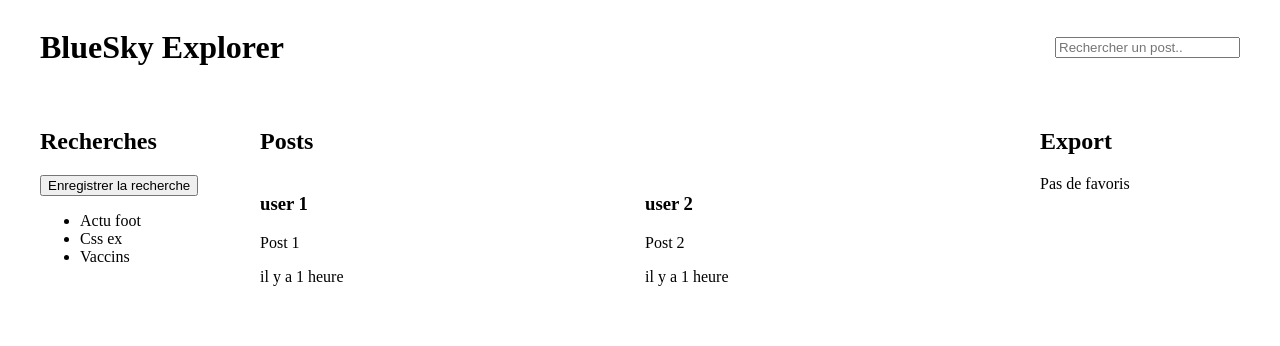
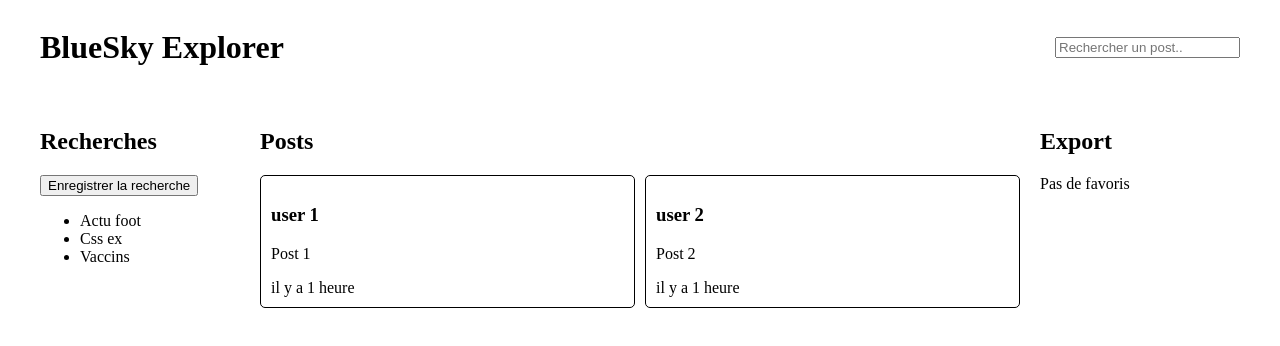
Before and after one commit to Bkoule/Bluesky-explorer, a Vue app: page / in a window 1280 px wide. Shown: the top 346 px of the page. Built offline with nearby package versions, Linux system fonts and the light colour scheme.

Commit message:
add borded to postcard

```diff
--- a/src/components/PostCard.vue
+++ b/src/components/PostCard.vue
@@ -17,6 +17,10 @@
     }
 </script>
 
-<style>
-
+<style scoped>
+    .post-card {
+        border: 1px solid black;
+        padding: 10px;
+        border-radius: 5px;
+    }
 </style>
```
